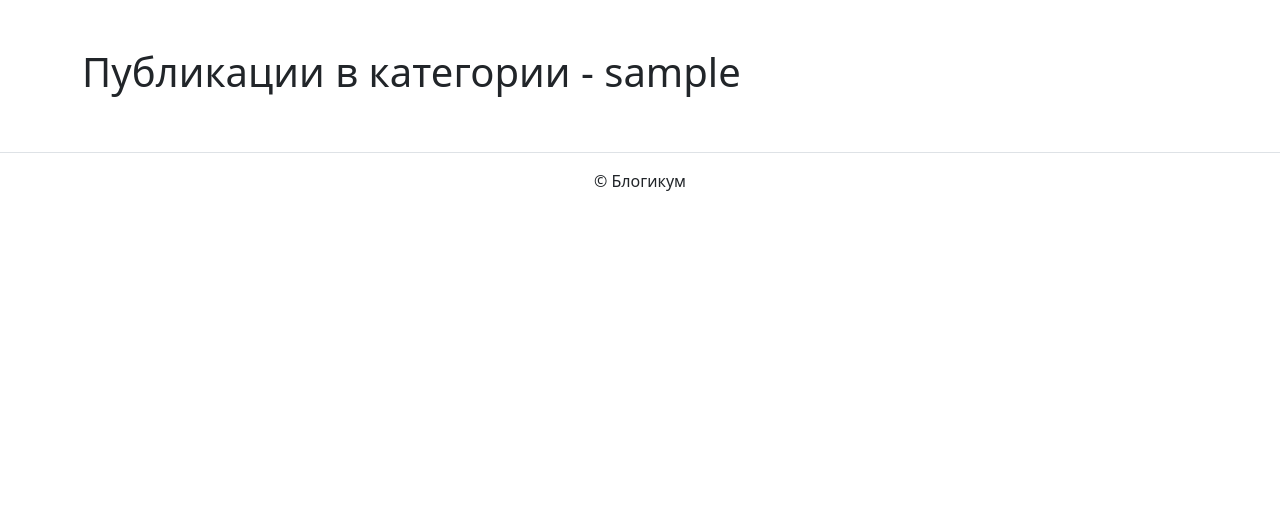
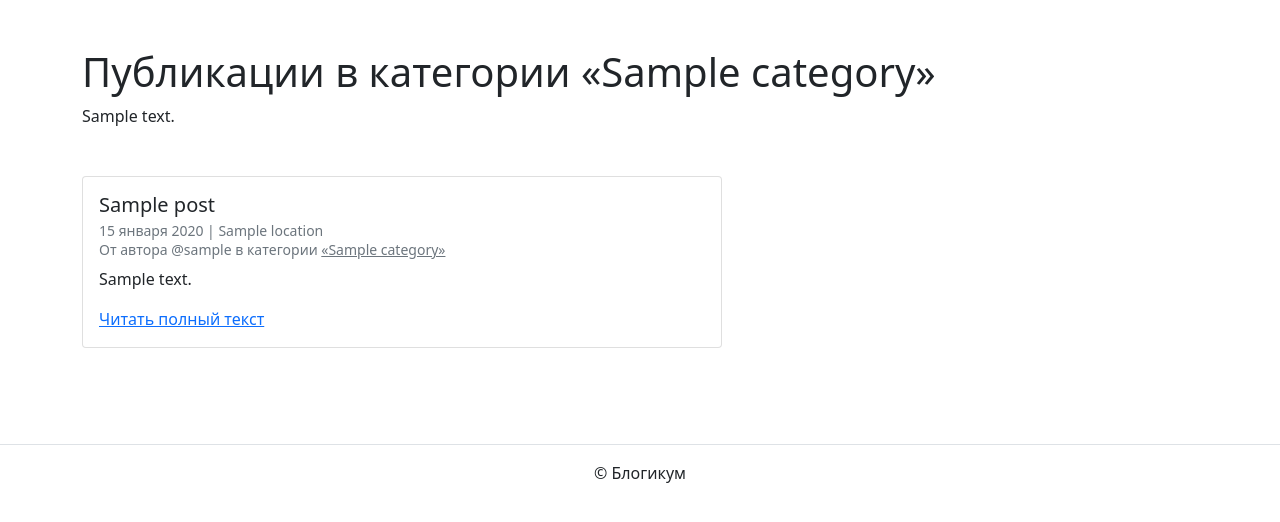
Before and after one commit to DM-666-666/django-sprint3, a Django app: template templates/blog/category.html in a window 1280 px wide. Shown: the part 56-578 px from the top of the page. Run offline with Django 5.2, Linux system fonts and the light colour scheme; tables that the repository leaves empty hold one stand-in row (values such as "Sample post"); the template is opened without the code that fills it: values that come from a table or form of the project are taken from there, most other values are stand-ins (such as "Sample title", 1, 10 or a date in 2020); parts of the project's set-up code (start-up, migrations or seed data) failed here and were passed over; some libraries are stand-ins or nearby versions.

Commit message:
deleted templated from blogicum/templates (old templates from django-sprint1), added new templates (from django-sprint3 root folder)

```diff
--- a/blogicum/templates/base.html
+++ b/blogicum/templates/base.html
@@ -4,21 +4,22 @@
   <head>
     <meta charset="utf-8">
     <meta name="viewport" content="width=device-width, initial-scale=1">
-    <link rel="icon" href="img/fav/favicon.ico" type="image">
-    <link rel="apple-touch-icon" sizes="180x180" href="img/fav/apple-touch-icon.png">
-    <link rel="icon" type="image/png" sizes="32x32" href="img/fav/favicon-32x32.png">
-    <link rel="icon" type="image/png" sizes="16x16" href="img/fav/favicon-16x16.png">
+    <link rel="icon" href="{% static 'img/fav/favicon.ico' %}" type="image">
+    <link rel="apple-touch-icon" sizes="180x180" href="{% static 'img/fav/apple-touch-icon.png' %}">
+    <link rel="icon" type="image/png" sizes="32x32" href="{% static 'img/fav/favicon-32x32.png' %}">
+    <link rel="icon" type="image/png" sizes="16x16" href="{% static 'img/fav/favicon-16x16.png' %}">
+    <title>
+      {% block title %}{% endblock %}
+    </title>
     <link rel="stylesheet" href="{% static 'css/bootstrap.min.css' %}">
-    <title>{% block title %}{% endblock %}</title>
   </head>
   <body>
     {% include "includes/header.html" %}
-      <main>
-        <div class="container py-5">
-          {% block content %}
-          {% endblock %}
-        </div>
-      </main>
+    <main>
+      <div class="container py-5">
+      {% block content %}{% endblock %}
+      </div>
+    </main>
     {% include "includes/footer.html" %}
   </body>
 </html>
--- a/blogicum/templates/blog/category.html
+++ b/blogicum/templates/blog/category.html
@@ -1,3 +1,14 @@
 {% extends "base.html" %}
-{% block title %}Публикации в категории {{ category_slug }}{% endblock %}
-{% block content %}<h1>Публикации в категории - {{ category_slug }}</h1>{% endblock %}
+{% block title %}
+  Публикации в категории «{{ category.title }}»
+{% endblock %}
+{% block content %}
+<h1>Публикации в категории «{{ category.title }}»</h1>
+<p class="mb-5">{{ category.description }}</p>
+{% for post in post_list %}
+  <article class="mb-5">
+    {% include "includes/post_card.html" %}
+  </article>
+{% endfor %}
+
+{% endblock %}
--- /dev/null
+++ b/blogicum/templates/includes/category_link.html
@@ -0,0 +1,3 @@
+<a class="text-muted" href="{% url 'blog:category_posts' post.category.slug %}">
+  «{{ post.category.title }}»
+</a>
--- a/blogicum/templates/includes/header.html
+++ b/blogicum/templates/includes/header.html
@@ -3,26 +3,23 @@
   <nav class="navbar navbar-light" style="background-color: lightskyblue">
     <div class="container">
       <a class="navbar-brand" href="{% url 'blog:index' %}">
-        <img src="{% static 'img/logo.png' %}" width="30" height="30" class="d-inline-block align-top" alt="Logo">
+        <img src="{% static 'img/logo.png' %}" width="30" height="30" class="d-inline-block align-top" alt="">
         Блогикум
       </a>
       {% with request.resolver_match.view_name as view_name %}
         <ul class="nav  nav-pills">
           <li class="nav-item">
-            <a class="nav-link {% if view_name == 'blog:index' or 'category' in view_name or 'detail' in view_name %}
-                active{% endif %}" href="{% url 'blog:index' %}">
+            <a class="nav-link {% if view_name == 'blog:index' %} active {% endif %}" href="{% url 'blog:index' %}">
               Лента записей
             </a>
           </li>
           <li class="nav-item">
-            <a class="nav-link {% if view_name == 'pages:about' %}
-                active{% endif %}" href="{% url 'pages:about' %}">
+            <a class="nav-link {% if view_name == 'pages:about' %} active {% endif %}" href="{% url 'pages:about' %}">
               О проекте
             </a>
           </li>
           <li class="nav-item">
-            <a class="nav-link {% if view_name == 'pages:rules' %}
-                active{% endif %}" href="{% url 'pages:rules' %}">
+            <a class="nav-link {% if view_name == 'pages:rules' %} active {% endif %}" href="{% url 'pages:rules' %}">
               Наши правила
             </a>
           </li>
--- /dev/null
+++ b/blogicum/templates/includes/post_card.html
@@ -0,0 +1,13 @@
+<div class="card" style="width: 40rem;">
+  <div class="card-body">
+    <h5 class="card-title">{{ post.title }}</h5>
+    <h6 class="card-subtitle mb-2 text-muted">
+      <small>
+        {{ post.pub_date|date:"d E Y" }} | {% if post.location and post.location.is_published %}{{ post.location.name }}{% else %}Планета Земля{% endif %}<br>
+        От автора @{{ post.author.username }} в категории {% include "includes/category_link.html" %}
+      </small>
+    </h6>
+    <p class="card-text">{{ post.text|truncatewords:10 }}</p>
+    <a href="{% url 'blog:post_detail' post.id %}" class="card-link">Читать полный текст</a>
+  </div>
+</div>
--- a/blogicum/templates/pages/about.html
+++ b/blogicum/templates/pages/about.html
@@ -1,5 +1,7 @@
 {% extends "base.html" %}
-{% block title %}О проекте{% endblock %}
+{% block title %}
+  О проекте
+{% endblock %}
 {% block content %}
   <h1>О проекте</h1>
   <p>
@@ -8,7 +10,7 @@
   </p>
   <p>
     Дружба и рассказы о новых, неизведанных впечатлениях — вот
-    что вы найдете на нашем ресурсе. Миллионы блогов по различным темам.
+    что вы найдете на нашем ресурсе.  Миллионы блогов по различным темам.
     Путешествия, политики, развлечения, мода, мода, литература, дизайн и все
     другие сферы человеческой деятельности.
   </p>
--- a/blogicum/templates/pages/rules.html
+++ b/blogicum/templates/pages/rules.html
@@ -1,7 +1,9 @@
 {% extends "base.html" %}
-{% block title %}Наши правила{% endblock %}
+{% block title %}
+  Наши правила
+{% endblock %}
 {% block content %}
-  <h1>Наши правила</h1>
+  <h1>Наши ценности</h1>
   <p>
     <b>Cамовыражение.</b> У наших пользователей должна
     быть возможность создать что-то своё, выразить себя,
```
Also changed, not shown: blogicum/templates/blog/detail.html (+7 -15 lines), blogicum/templates/blog/index.html (+8 -20 lines).
